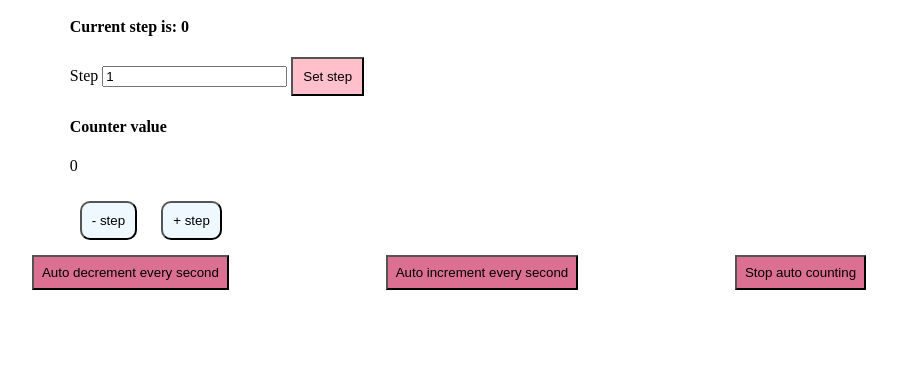
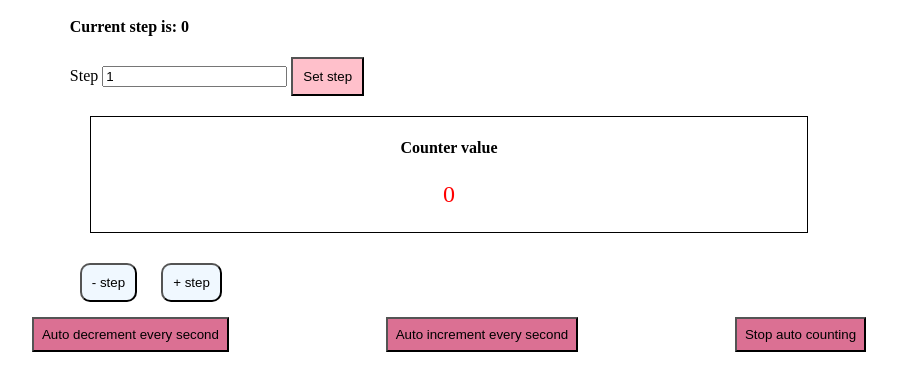
Before and after one commit to FlorenceNway/counter, a website: page index.html in a window 1280 px wide. Shown: the part 50-440 px from the top of the page, without its empty margins (191-1088 px from the left). Drawn offline with Linux system fonts and the light colour scheme.

Commit message:
resut area style updated

```diff
--- a/style.css
+++ b/style.css
@@ -34,3 +34,14 @@ h1 {
     display: flex;
     justify-content: space-evenly;
 }
+
+.result_area {
+    border: 1px solid black;
+    text-align: center;
+    margin: 20px;
+}
+
+.counter_value {
+    color: red;
+    font-size: 1.5em;
+}
```
